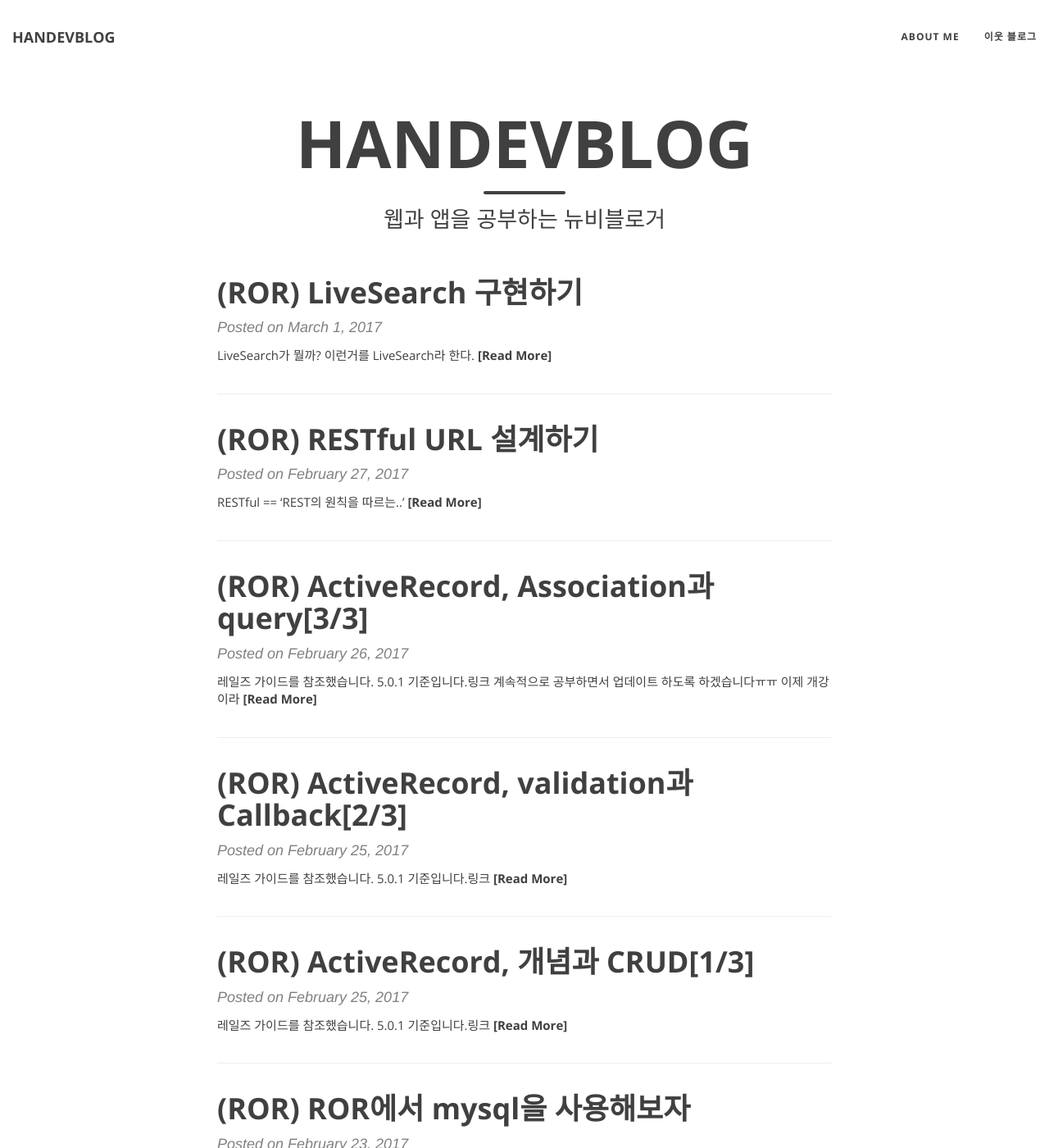
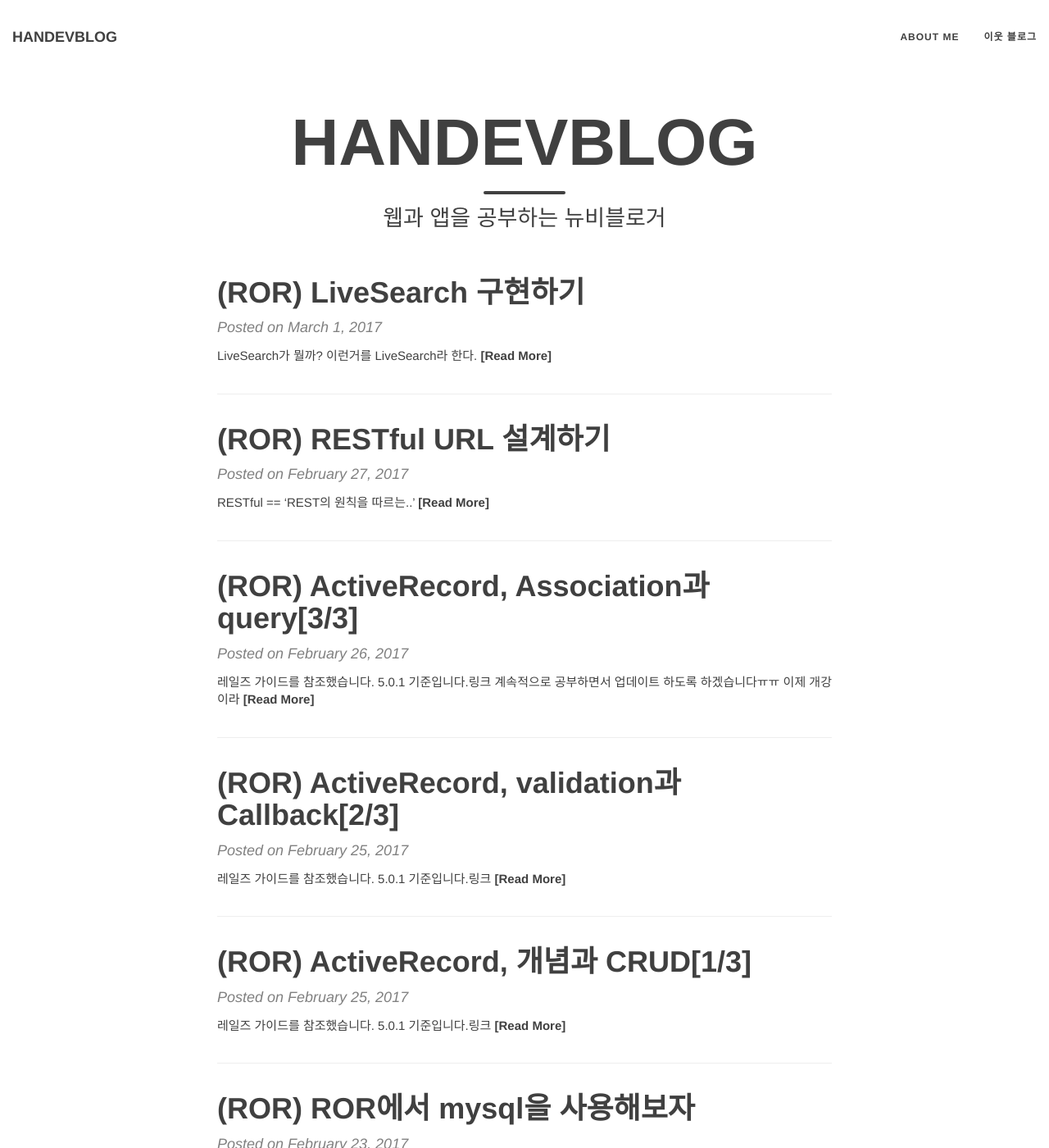
Before and after one commit to hanjungv/hanjungv.github.io, a Jekyll site: the page built from index.html, in a window 1280 px wide and 1400 px high. Shown: the whole window at 82% size. Built offline with Jekyll 4.4.1, drawn with Linux system fonts in a browser that asks for light colours; nearby versions of some CDN libraries; the list of posts is cut into pages by our own code.

Commit message:
font-family change

```diff
--- a/_posts/2017-02/26/2017-02-26-1_ROR_ActiveRecord3.markdown
+++ b/_posts/2017-02/26/2017-02-26-1_ROR_ActiveRecord3.markdown
@@ -28,7 +28,7 @@ category: ROR
 <img src = '/post_img/201702/26/5.png' width='400'/><br/>
 
 * has_and_belongs_to_many ( 중간 테이블의 존재를 없애버려 이렇게 사용하게 됨 )<br/>
-<img src = '/post_img/201702/26/6.png' width='400'/><br/>
+<img src = '/post_img/201702/26/6 .png' width='400'/><br/>
 
 * self-join
 ...기본적인 내용은 여기까지
--- a/css/main.css
+++ b/css/main.css
@@ -17,7 +17,6 @@ p a {
   color: #008AFF;
 }
 h1,h2,h3,h4,h5,h6 {
-  font-family: 'Open Sans', 'Helvetica Neue', Helvetica, Arial, sans-serif;
   font-weight: 700;
 }
 a {
@@ -52,7 +51,6 @@ hr.small {
 }
 
 .main-explain-area {
-  font-family: 'Open Sans', 'Helvetica Neue', Helvetica, Arial, sans-serif;
   padding: 15px inherit;
 }
 
@@ -98,7 +96,6 @@ img {
 .navbar-custom {
   background: #F5F5F5;
   border-bottom: 1px solid #EAEAEA;
-  font-family: 'Open Sans', 'Helvetica Neue', Helvetica, Arial, sans-serif;
 }
 
 .navbar-custom .nav li a {
@@ -271,7 +268,6 @@ footer .list-inline {
   padding: 0;
 }
 footer .copyright {
-  font-family: Open Sans;
   text-align: center;
   margin-bottom: 0;
 }
@@ -337,7 +333,6 @@ footer .theme-by {
   margin: 0 0 10px;
 }
 .post-preview .post-entry {
-  font-family: 'Open Sans', 'Helvetica Neue', Helvetica, Arial, sans-serif;
 }
 .post-entry-container {
   display: inline-block;
@@ -374,7 +369,6 @@ footer .theme-by {
 /* --- Tags --- */
 
 .blog-tags {
-  font-family: 'Open Sans', 'Helvetica Neue', Helvetica, Arial, sans-serif;
   color: #999;
   font-size: 15px;
   margin-bottom: 30px;
@@ -467,7 +461,6 @@ footer .theme-by {
   font-size: 27px;
   line-height: 1.1;
   display: block;
-  font-family: 'Open Sans', 'Helvetica Neue', Helvetica, Arial, sans-serif;
   font-weight: 300;
   margin: 10px 0 0;
 }
@@ -492,7 +485,6 @@ footer .theme-by {
   padding: 5px 10px;
   font-size: 11px;
   color: #EEE;
-  font-family: 'Open Sans', 'Helvetica Neue', Helvetica, Arial, sans-serif;
   right: 0;
   bottom: 0;
   display: none;
@@ -566,7 +558,6 @@ footer .theme-by {
 /* --- Pager --- */
 
 .pager li a {
-  font-family: 'Open Sans', 'Helvetica Neue', Helvetica, Arial, sans-serif;
   text-transform: uppercase;
   font-size: 14px;
   font-weight: 700;
```
